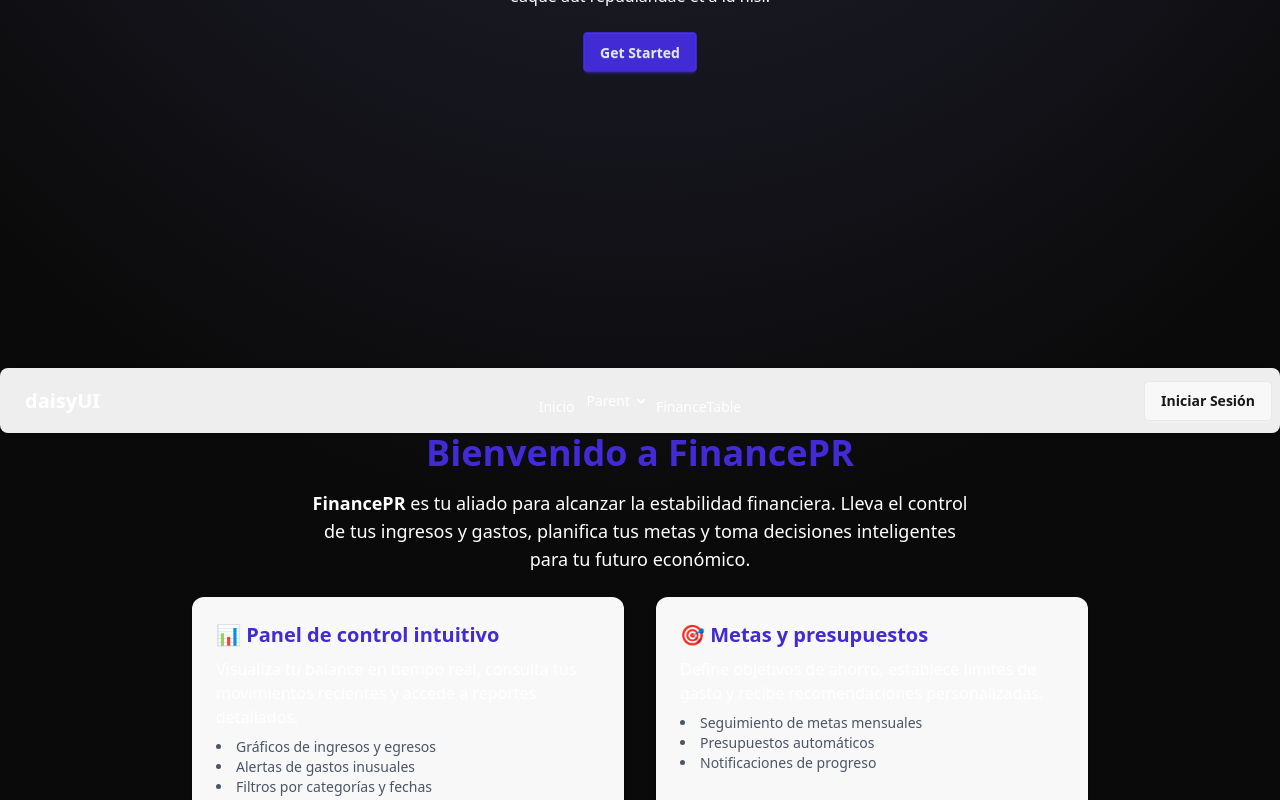
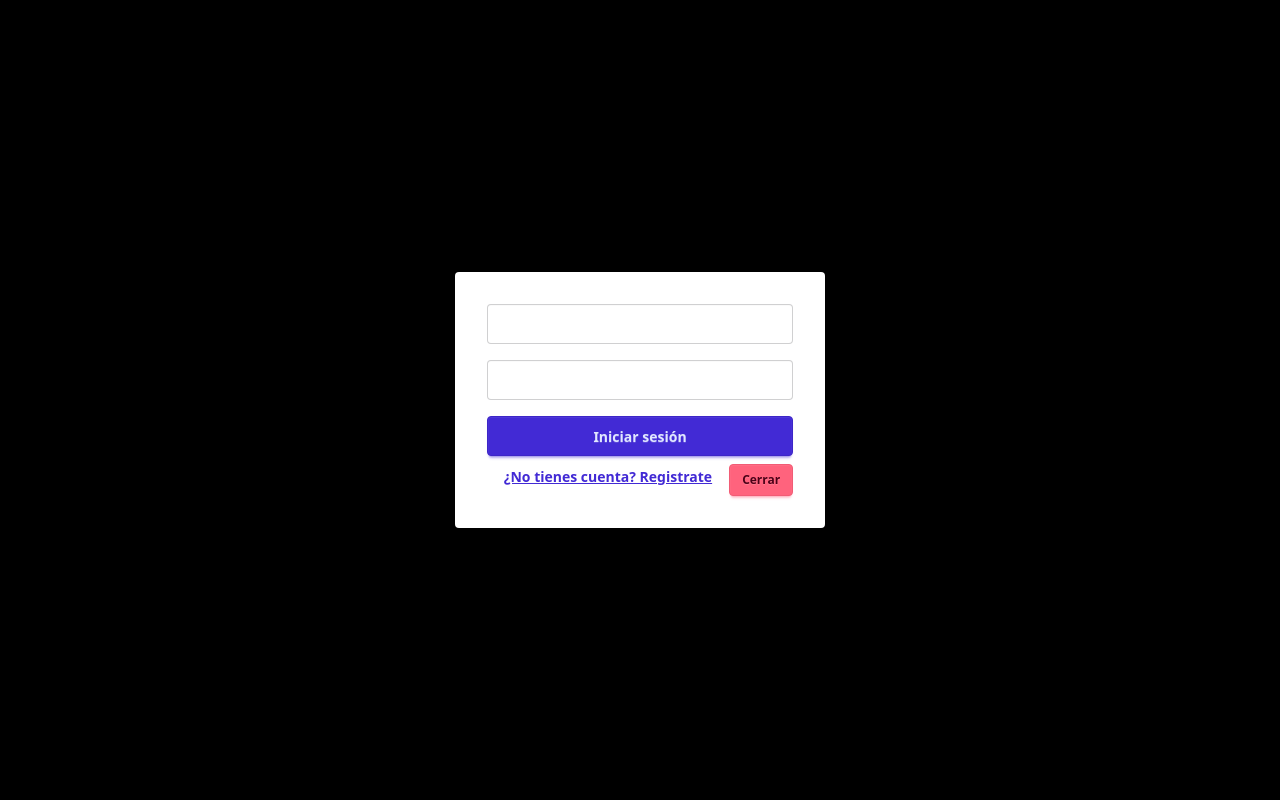
Before and after one commit to RodrigoMD1/finance-pr, a React (Vite) app: page / in a window 1280 px wide. Both pictures are taken after a click on the link "Iniciar Sesión". Shown: the part 432-1232 px from the top of the page. Built offline with nearby package versions, Linux system fonts and the light colour scheme; what @heroui/react would draw is missing.

Commit message:
loginRegisterFeature

```diff
--- a/src/Router/MisRutas.tsx
+++ b/src/Router/MisRutas.tsx
@@ -3,23 +3,50 @@ import Inicio from '../components/Inicio';
 import { Footer } from '../components/Footer';
 import { Navbarr } from '../components/Layout/Navbar';
 import { BrowserRouter, Route, Routes } from 'react-router-dom';
-
-// Nuevo componente contenedor
+import { useState } from 'react';
+import { Login } from '../components/Login';
+import { Register } from '../components/Register';
 import { Finance } from '../components/Finance';
 
 export const MisRutas = () => {
+    const [showAuth, setShowAuth] = useState(false);
+    const [authView, setAuthView] = useState<'login' | 'register'>('login');
+
     return (
         <BrowserRouter>
-            {/* Contenido estático / navegación */}
             <HeroSection />
-            <Navbarr />
+            <Navbarr onLoginClick={() => { setShowAuth(true); setAuthView('login'); }} />
+
+            {/* Modal de autenticación */}
+            {showAuth && (
+                <div className="fixed inset-0 z-50 flex items-center justify-center bg-black bg-opacity-40">
+                    <div className="bg-white p-8 rounded shadow-lg min-w-[320px]">
+                        {authView === 'login' ? (
+                            <>
+                                <Login onLoginSuccess={() => setShowAuth(false)} />
+                                <button className="btn btn-link" onClick={() => setAuthView('register')}>
+                                    ¿No tienes cuenta? Registrate
+                                </button>
+                            </>
+                        ) : (
+                            <>
+                                <Register onRegisterSuccess={() => setShowAuth(false)} />
+                                <button className="btn btn-link" onClick={() => setAuthView('login')}>
+                                    ¿Ya tienes cuenta? Iniciar sesión
+                                </button>
+                            </>
+                        )}
+                        <button className="mt-2 btn btn-sm btn-error" onClick={() => setShowAuth(false)}>
+                            Cerrar
+                        </button>
+                    </div>
+                </div>
+            )}
 
             <Routes>
                 <Route path='/' element={<Inicio />} />
                 <Route path='/inicio' element={<Inicio />} />
-                <Route path='/finance' element={<Finance />} /> {/* ✅ Ruta principal del portafolio */}
-
-                {/* Ruta 404 */}
+                <Route path='/finance' element={<Finance />} />
                 <Route
                     path="*"
                     element={
@@ -32,8 +59,6 @@ export const MisRutas = () => {
             </Routes>
 
             <div className="divider"></div>
-
-            {/* Footer */}
             <Footer />
         </BrowserRouter>
     );
--- a/src/components/Layout/Navbar.tsx
+++ b/src/components/Layout/Navbar.tsx
@@ -1,11 +1,6 @@
-
-//TODO HACER FUNCIONAR EL BOTON DE REGISTER DENTRO DEL FORMULARIO LOGIN
-
 import { NavLink } from "react-router-dom";
 
-
-
-export const Navbarr = () => {
+export const Navbarr = ({ onLoginClick }: { onLoginClick: () => void }) => {
     return (
         <div className="shadow-sm navbar bg-base-300 rounded-box">
             <div className="navbar-start">
@@ -18,22 +13,24 @@ export const Navbarr = () => {
                     <ul
                         tabIndex={0}
                         className="p-2 mt-3 shadow menu menu-sm dropdown-content bg-base-100 rounded-box z-1 w-52">
-                        <li><NavLink to="/inicio"></NavLink>Inicio</li>
+                        <li><NavLink to="/inicio">Inicio</NavLink></li>
                         <li>
-                            <a>Parent</a>
-                            <ul className="p-2">
-                                <li><a>Submenu 1</a></li>
-                                <li><a>Submenu 2</a></li>
-                            </ul>
+                            <details>
+                                <summary>Parent</summary>
+                                <ul className="p-2">
+                                    <li><a>Submenu 1</a></li>
+                                    <li><a>Submenu 2</a></li>
+                                </ul>
+                            </details>
                         </li>
-                        <li><NavLink to="/FinanceTable"></NavLink>FinanceTable</li>
+                        <li><NavLink to="/FinanceTable">FinanceTable</NavLink></li>
                     </ul>
                 </div>
                 <a className="text-xl btn btn-ghost">daisyUI</a>
             </div>
             <div className="hidden navbar-center lg:flex">
                 <ul className="px-1 menu menu-horizontal">
-                    <li><NavLink to="/inicio"></NavLink>Inicio</li>
+                    <li><NavLink to="/inicio">Inicio</NavLink></li>
                     <li>
                         <details>
                             <summary>Parent</summary>
@@ -43,14 +40,11 @@ export const Navbarr = () => {
                             </ul>
                         </details>
                     </li>
-                    <li><NavLink to="/finance"></NavLink>FinanceTable</li>
+                    <li><NavLink to="/finance">FinanceTable</NavLink></li>
                 </ul>
             </div>
             <div className="navbar-end">
-                <a className="btn">Iniciar Sesión</a>
-
-
-
+                <a className="btn" onClick={onLoginClick}>Iniciar Sesión</a>
             </div>
         </div>
     );
--- a/src/components/Login.tsx
+++ b/src/components/Login.tsx
@@ -1,18 +1,52 @@
-import React from 'react'
+import React, { useState } from 'react';
 
-export const Login = () => {
+export function Login({ onLoginSuccess }: { onLoginSuccess: () => void }) {
+  const [email, setEmail] = useState('');
+  const [password, setPassword] = useState('');
+  const [error, setError] = useState('');
+
+  const handleSubmit = async (e: React.FormEvent) => {
+    e.preventDefault();
+    setError('');
+    try {
+      const res = await fetch('https://proyecto-inversiones.onrender.com/api/login', {
+        method: 'POST',
+        headers: { 'Content-Type': 'application/json' },
+        body: JSON.stringify({ email, password }),
+      });
+      const data = await res.json();
+      if (res.ok) {
+        localStorage.setItem('token', data.token);
+        localStorage.setItem('userId', data.userId);
+        onLoginSuccess();
+      } else {
+        setError(data.message || 'Error al iniciar sesión');
+      }
+    } catch {
+      setError('Error de conexión');
+    }
+  };
+
   return (
-    <fieldset className="p-4 border fieldset w-xs bg-base-200 border-base-300 rounded-box ">
-      <legend className="fieldset-legend">Login</legend>
-
-      <label className="fieldset-label">Email</label>
-      <input type="email" className="input" placeholder="Email" />
-
-      <label className="fieldset-label">Password</label>
-      <input type="password" className="input" placeholder="Password" />
-
-      <button className="mt-4 btn btn-neutral">Login</button>
-      <button className="mt-4 btn btn-neutral">Register</button>
-    </fieldset>
-  )
+    <form onSubmit={handleSubmit} className="flex flex-col max-w-xs gap-4 mx-auto">
+      <input
+        type="email"
+        placeholder="Correo"
+        value={email}
+        onChange={e => setEmail(e.target.value)}
+        required
+        className="input input-bordered"
+      />
+      <input
+        type="password"
+        placeholder="Contraseña"
+        value={password}
+        onChange={e => setPassword(e.target.value)}
+        required
+        className="input input-bordered"
+      />
+      {error && <div className="text-red-500">{error}</div>}
+      <button className="btn btn-primary" type="submit">Iniciar sesión</button>
+    </form>
+  );
 }
--- a/src/components/Register.tsx
+++ b/src/components/Register.tsx
@@ -1,21 +1,88 @@
-import React from 'react'
+import React, { useState } from 'react';
 
-export const Register = () => {
+export const Register = ({ onRegisterSuccess }: { onRegisterSuccess: () => void }) => {
+  const [name, setName] = useState('');
+  const [email, setEmail] = useState('');
+  const [password, setPassword] = useState('');
+  const [repeatPassword, setRepeatPassword] = useState('');
+  const [error, setError] = useState('');
+  const [success, setSuccess] = useState(false);
+
+  const handleSubmit = async (e: React.FormEvent) => {
+    e.preventDefault();
+    setError('');
+    setSuccess(false);
+    if (password !== repeatPassword) {
+      setError('Las contraseñas no coinciden');
+      return;
+    }
+    try {
+      const res = await fetch('https://proyecto-inversiones.onrender.com/api/register', {
+        method: 'POST',
+        headers: { 'Content-Type': 'application/json' },
+        body: JSON.stringify({ name, email, password }),
+      });
+      const data = await res.json();
+      if (res.ok) {
+        localStorage.setItem('token', data.token);
+        localStorage.setItem('userId', data.userId);
+        setSuccess(true);
+        setTimeout(() => {
+          setSuccess(false);
+          onRegisterSuccess();
+        }, 1500);
+      } else {
+        setError(data.message || 'Error al registrarse');
+      }
+    } catch {
+      setError('Error de conexión');
+    }
+  };
+
   return (
-    <fieldset className="p-4 border fieldset w-xs bg-base-200 border-base-300 rounded-box ">
-      <legend className="fieldset-legend">Register</legend>
-
-      <label className="fieldset-label">Email</label>
-      <input type="email" className="input" placeholder="Email" />
-
-      <label className="fieldset-label">Name</label>
-      <input type="name" className="input" placeholder="Name" />
-
-      <label className="fieldset-label">Password</label>
-      <input type="password" className="input" placeholder="Password" />
-
-      <button className="mt-4 btn btn-neutral">Register</button>
-      <button className="mt-4 btn btn-neutral">Login</button>
-    </fieldset>
-  )
-}
+    <form onSubmit={handleSubmit} className="flex flex-col max-w-xs gap-4 mx-auto">
+      <fieldset className="p-4 border fieldset w-xs bg-base-200 border-base-300 rounded-box">
+        <legend className="fieldset-legend">Registro</legend>
+        <label className="fieldset-label">Nombre</label>
+        <input
+          type="text"
+          className="input"
+          placeholder="Nombre completo"
+          value={name}
+          onChange={e => setName(e.target.value)}
+          required
+        />
+        <label className="fieldset-label">Email</label>
+        <input
+          type="email"
+          className="input"
+          placeholder="Email"
+          value={email}
+          onChange={e => setEmail(e.target.value)}
+          required
+        />
+        <label className="fieldset-label">Contraseña</label>
+        <input
+          type="password"
+          className="input"
+          placeholder="Contraseña"
+          value={password}
+          onChange={e => setPassword(e.target.value)}
+          required
+        />
+        <label className="fieldset-label">Repetir Contraseña</label>
+        <input
+          type="password"
+          className="input"
+          placeholder="Repetir Contraseña"
+          value={repeatPassword}
+          onChange={e => setRepeatPassword(e.target.value)}
+          required
+        />
+        {error && <div className="text-red-500">{error}</div>}
+        {success && <div className="text-green-600">¡Registro exitoso!</div>}
+        <button className="mt-4 btn btn-primary" type="submit">Registrarse</button>
+      </fieldset>
+    </form>
+  );
+};
```
Also changed, not shown: src/components/FinanceTable.tsx (line endings or trailing spaces).
